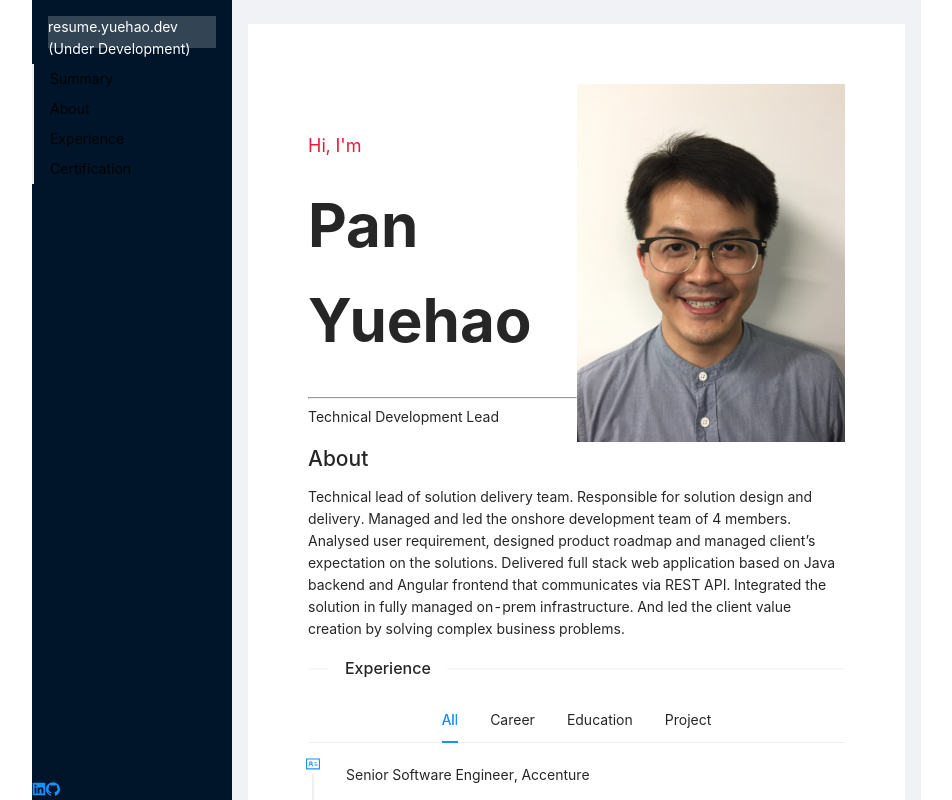
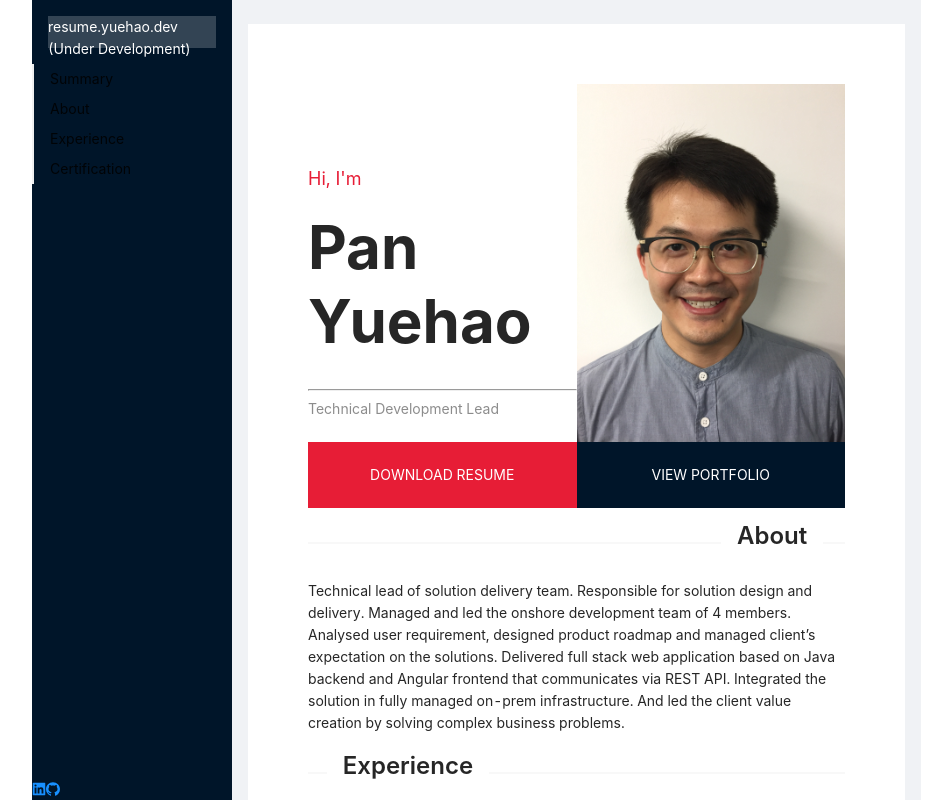
Before and after one commit to pandaxfly/ocr-frontend, a React (Create React App) app: page / in a window 1280 px wide. Shown: the top 800 px of the page, without its empty margins (164-1116 px from the left). Built offline with nearby package versions, Linux system fonts and the light colour scheme.

Commit message:
added resume download frontend

```diff
--- a/src/cert/Cert.jsx
+++ b/src/cert/Cert.jsx
@@ -21,7 +21,7 @@ class CertItem extends React.Component {
     return (
       certItems.map((cert, ind) => {
         return (
-          <Card.Grid style={gridStyle}>
+          <Card.Grid key={ind+1} style={gridStyle}>
             <a href={cert.source} target="_blank" rel="noopener">
               <img className="cert-logo" src={`/logo/${cert.logo}`} alt="mongodb" width="60" height="60" />
               <br />
--- a/src/index.css
+++ b/src/index.css
@@ -16,7 +16,10 @@ code {
   padding-right: 15px;
   max-width: 920px;
   border-left: 1px solid rgba(255, 255, 255, 0.15);
+}
 
+.text-center {
+  text-align: center;
 }
 
 .logo {
--- a/src/layouts/FixedSlideLayout.css
+++ b/src/layouts/FixedSlideLayout.css
@@ -0,0 +1,13 @@
+.box {
+  color: white;
+  height: 40px;
+  cursor: pointer;
+}
+
+.box-primary {
+  background-color: #E71D36;
+}
+
+.box-default {
+  background-color: #001529;
+}
--- a/src/layouts/FixedSlideLayout.js
+++ b/src/layouts/FixedSlideLayout.js
@@ -1,6 +1,6 @@
 import React from 'react';
 import 'antd/dist/antd.css';
-import { Row, Col, Divider, Layout, Anchor, Card, Tabs } from 'antd';
+import { Typography, Row, Col, Divider, Layout, Anchor, Tabs } from 'antd';
 import { LinkedinFilled, GithubFilled } from '@ant-design/icons';
 import './FixedSlideLayout.css';
 
@@ -15,7 +15,12 @@ class FixedSlideLayout extends React.Component {
     };
   }
 
+  downloadResume = (e) => {
+    console.log('clicked');
+  }
+
   render() {
+    const { Title, Text } = Typography;
     const { Content, Footer, Sider } = Layout;
     const { Link } = Anchor;
     const { TabPane } = Tabs;
@@ -26,7 +31,6 @@ class FixedSlideLayout extends React.Component {
       overflow: 'auto',
       position: 'fixed',
     };
-
 
     return (
       <Layout>
@@ -53,24 +57,31 @@ class FixedSlideLayout extends React.Component {
               <Row id="hero" align="bottom">
                 <Col span={12}>
                   <p id="greeting">Hi, I'm</p>
-                  <h1>Pan Yuehao</h1>
+                  <Title>Pan Yuehao</Title>
                   <hr />
-                  <p>Technical Development Lead</p>
+                  <Text type="secondary">Technical Development Lead</Text>
+                  <br />
+                  <br />
                 </Col>
                 <Col span={12}><img src="/profile.jpg" width="100%"/></Col>
+              </Row>
 
-                <Col>
-
+              <Row className="text-center box" justify="center" style={{ alignItems: "center" }}>
+                <Col span={12} className="box-primary" onClick={this.downloadResume}>
+                  <br />DOWNLOAD RESUME<br /><br />
+                </Col>
+                <Col span={12} className="box-default">
+                  <br />VIEW PORTFOLIO<br /><br />
                 </Col>
               </Row>
-
-              <Row id="about">
-                <h2 >About</h2>
+              <br />
+              <div id="about">
+                <Divider orientation="right"><Title level={3}>About</Title></Divider>
                 Technical lead of solution delivery team. Responsible for solution design and delivery. Managed and led the onshore development team of 4 members. Analysed user requirement, designed product roadmap and managed client’s expectation on the solutions. Delivered full stack web application based on Java backend and Angular frontend that communicates via REST API. Integrated the solution in fully managed on-prem infrastructure. And led the client value creation by solving complex business problems.
-              </Row>
+              </div>
 
               <div id="experience">
-                <Divider orientation="left">Experience</Divider>
+                <Divider orientation="left"><Title level={3}>Experience</Title></Divider>
                 <Tabs centered defaultActiveKey="all" onTabClick={(key)=> this.setState({ experience: key })} >
                   <TabPane tab="All" key="all"></TabPane>
                   <TabPane tab="Career" key="career"></TabPane>
@@ -84,7 +95,7 @@ class FixedSlideLayout extends React.Component {
                 <br />
               </div>
 
-              <Divider orientation="left">Certification</Divider>
+              <Divider orientation="left"><Title level={3}>Certification</Title></Divider>
               <div id="certification">
                 <div className="site-card-wrapper">
                   <Cert />
```
Also changed, not shown: 2 other files (tests, documents, lock files or other folders).
